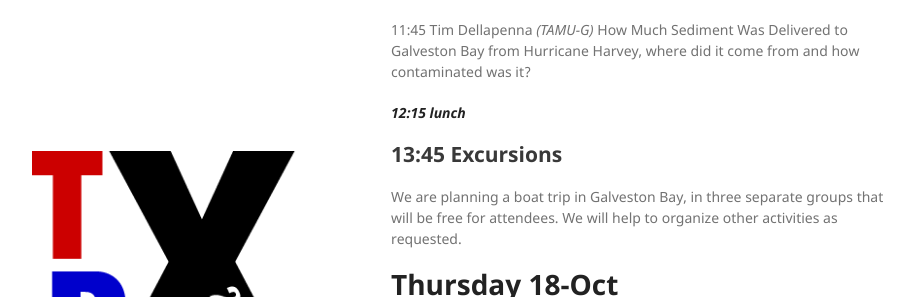
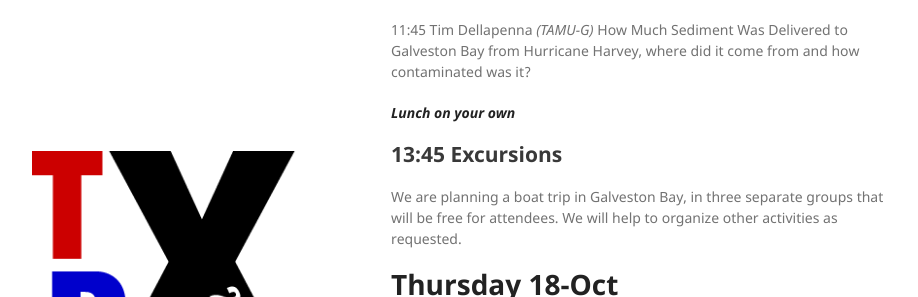
Before and after one commit to pecs2018/pecs2018.github.io, a Jekyll site: the page built from program.md, in a window 1280 px wide and 900 px high, scrolled down 6088 px. Shown: the part 157-454 px from the top of the window, without its empty margins (179-1097 px from the left). Built offline with Jekyll 4.4.1, drawn with Linux system fonts in a browser that asks for light colours.

Commit message:
Fixed Wed Lunch

```diff
--- a/program.md
+++ b/program.md
@@ -239,7 +239,7 @@
 
 11:45	Tim	Dellapenna	*(TAMU-G)*	How Much Sediment Was Delivered to Galveston Bay from Hurricane Harvey, where did it come from and how contaminated was it?
 
-***12:15	lunch***
+***Lunch on your own***
 
 ## 13:45	Excursions
 We are planning a boat trip in Galveston Bay, in three separate groups that will be free for attendees. We will help to organize other activities as requested.
```
